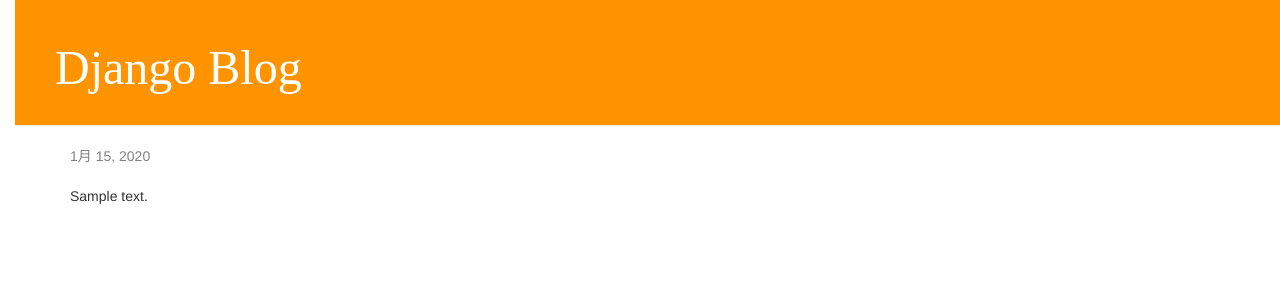
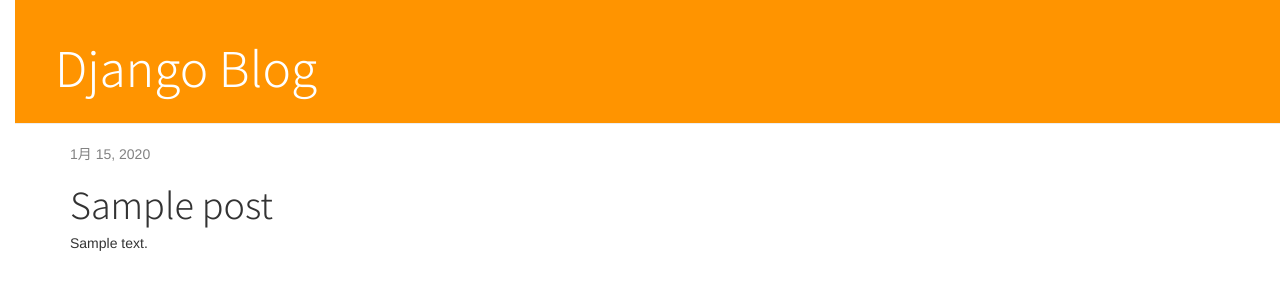
Before and after one commit to kaito011/my-first-blog, a Django app: page /post/1/ in a window 1280 px wide. Shown: the top 300 px of the page. Run offline with Django 3.2, Linux system fonts and the light colour scheme; tables that the repository leaves empty hold one stand-in row (values such as "Sample post"); some libraries are stand-ins or nearby versions.

Commit message:
Temporary post and erase function addition

```diff
--- a/blog/static/css/blog.css
+++ b/blog/static/css/blog.css
@@ -3,10 +3,14 @@ body{
 }
 h1 a{
   color:#fca205;
-  font-family: Lobstar;
+  /* font-family: 'Lobstar'; */
 }
 h1, h2, h3, h4 {
-  font-family: 'Lobster', cursive;
+  font-family: 'Noto Sans JP', sans-serif;
+  /* font-family: 'Lobster', cursive; */
+}
+h1, a{
+  /* display: inline-block; */
 }
 .page-header {
     background-color: #ff9400;
@@ -52,3 +56,9 @@ h1, h2, h3, h4 {
 .post h1 a, .post h1 a:visited {
     color: #000000;
 }
+.draft-list-hero{
+   font-family: sans-self;
+   fontweight: bold;
+   font-size: 3em;
+   margin-bottom: 60px;
+}
--- a/blog/templates/blog/base.html
+++ b/blog/templates/blog/base.html
@@ -10,12 +10,14 @@
   <link rel="stylesheet" href="//maxcdn.bootstrapcdn.com/bootstrap/3.2.0/css/bootstrap.min.css">
   <link rel="stylesheet" href="//maxcdn.bootstrapcdn.com/bootstrap/3.2.0/css/bootstrap-theme.min.css">
   <link href='//fonts.googleapis.com/css?family=Lobster&subset=latin,latin-ext' rel='stylesheet' type='text/css'>
+  <link href="https://fonts.googleapis.com/css?family=Noto+Sans+JP:300&display=swap&subset=japanese" rel="stylesheet">
   <link rel="stylesheet" href="{% static 'css/blog.css' %}">
 </head>
 <body>
   <div class="page-header">
       {% if user.is_authenticated %}
-          <a href="{% url 'post_new' %}" class="tom-menu"><span class="glyphicon glyphicon-plus"></span></a>
+          <a href="{% url 'post_new' %}" class="top-menu"><span class="glyphicon glyphicon-plus"></span></a>
+          <a href="{% url 'post_draft_list' %}" class="top-menu"><span class="glyphicon glyphicon-edit"></span></a>
       {% endif %}
       <h1><a href="/">Django Blog</a></h1>
       <!-- <h1><a href="/">Django Girls Blog</a></h1> -->
--- a/blog/templates/blog/post_detail.html
+++ b/blog/templates/blog/post_detail.html
@@ -7,11 +7,14 @@
             <div class="date">
                 {{ post.published_date }}
             </div>
+        {% else %}
+            <a class="ml-auto btn btn-default" href="{% url 'post_publish' pk=post.pk %}">Publish</a>
         {% endif %}
         {% if user.is_authenticated %}
             <a class="btn btn-default" href="{% url 'post_edit' pk=post.pk %}"><span class="glyphicon glyphicon-pencil"></span></a>
+            <a class="btn btn-default" href="{% url 'post_remove' pk=post.pk %}"><span class="glyphicon glyphicon-remove"></span></a>
         {% endif %}
-    <h1>{{ post_title }}</h1>
+        <h1>{{ post.title }}</h1>
         <p>{{ post.text|linebreaksbr }}</p>
     </div>
 {% endblock %}
--- a/blog/templates/blog/post_edit.html
+++ b/blog/templates/blog/post_edit.html
@@ -4,6 +4,6 @@
     <h1>New post</h1>
     <form method="POST" class="post-form">{% csrf_token %}
         {{ form.as_p }}
-        <button type="submit" name="button" class="save btn btn default">Save</button>
+        <button type="submit" name="button" class="save btn btn-default">Save</button>
     </form>
 {% endblock %}
--- a/blog/urls.py
+++ b/blog/urls.py
@@ -6,4 +6,7 @@ urlpatterns = [
     path('post/<int:pk>/', views.post_detail, name='post_detail'),
     path('post/new', views.post_new, name='post_new'),
     path('post/<int:pk>/edit/', views.post_edit, name='post_edit'),
+    path('drafts/', views.post_draft_list, name='post_draft_list'),
+    path('path/<pk>/publish/', views.post_publish, name='post_publish'),
+    path('post/<pk>/remove', views.post_remove, name='post_remove'),
 ]
--- a/blog/views.py
+++ b/blog/views.py
@@ -20,7 +20,7 @@ def post_new(request):
         if form.is_valid():
             post = form.save(commit=False)
             post.author = request.user
-            post.published_date = timezone.now()
+            # post.published_date = timezone.now()
             post.save()
             return redirect('post_detail', pk=post.pk)
     else:
@@ -34,23 +34,23 @@ def post_edit(request, pk):
         if form.is_valid():
             post = form.save(commit=False)
             post.author = request.user
-            post.published_date = timezone.now()
+            # post.published_date = timezone.now()
             post.save()
             return redirect('post_detail', pk=post.pk)
     else:
         form = PostForm(instance=post)
     return render(request, 'blog/post_edit.html', {'form': form})
 
-# def post_edit(request, pk):
-#     post = get_object_or_404(Post, pk=pk)
-#     if request.method == "POST":
-#         form = PostForm(request.POST, instance=post)
-#         if form.is_valid():
-#             post = form.save(commit=False)
-#             post.author = request.user
-#             post.published_date = timezone.now()
-#             post.save()
-#             return redirect('post_detail', pk=post.pk)
-#     else:
-#         form = PostForm(instance=post)
-#     return render(request, 'blog/post_edit.html', {'form': form})
+def post_draft_list(request):
+    posts = Post.objects.filter(published_date__isnull=True).order_by('created_date')
+    return render(request, 'blog/post_draft_list.html', {'posts': posts})
+
+def post_publish(request, pk):
+    post = get_object_or_404(Post, pk=pk)
+    post.publish()
+    return redirect('post_detail', pk=pk)
+
+def post_remove(request, pk):
+    post = get_object_or_404(Post, pk=pk)
+    post.delete()
+    return redirect('post_list')
```
Also changed, not shown: blog/templates/blog/post_draft_list.html (added, +12 -0 lines), blog/templates/blog/post_list.html (+0 -35 lines). Lines whose indentation alone changed are shown as unchanged.
